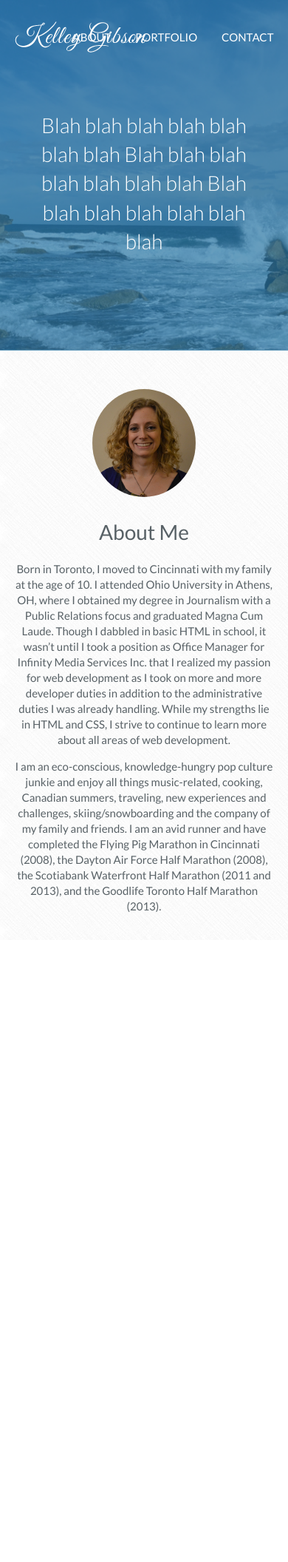
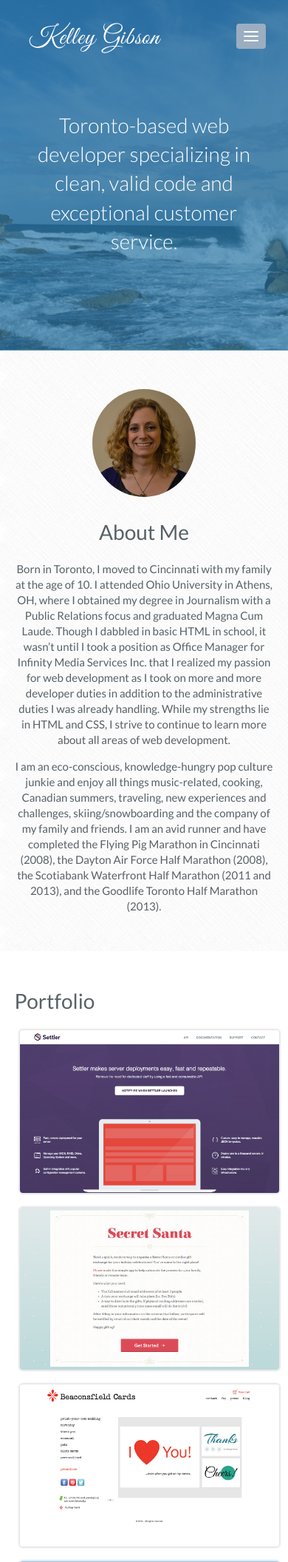
Before and after one commit to kgibs/kelleygibson.ca, a PHP site: page / in a window 390 px wide. Shown: the top 2112 px of the page at 74% size. Run offline with PHP 8.4, Linux system fonts and the light colour scheme.

Commit message:
Responsive adjustments, browser fix, mobile nav, favicon.

```diff
--- a/index.html
+++ b/index.html
@@ -9,13 +9,28 @@
 
   <link rel="stylesheet" href="style.css">
   <link href='http://fonts.googleapis.com/css?family=Lato:300,400,700' rel='stylesheet' type='text/css'>
-  <!-- ADD FAVICON (INITALS IN CIRCLE) -->
+
+  <link rel="shortcut icon" href="favicon.ico" type="image/x-icon">
+  <link rel="icon" href="favicon.ico" type="image/x-icon">
+
+  <script type="text/javascript" src="js/modernizr.js"></script>
+
+  <!--[if lte IE 8]>
+    <script type="text/javascript">
+      alert('This site has not been optimized for your browser. Please update your browser to view.');
+    </script>
+  <![endif]-->
 </head>
 <body id="top">
   <header>
-    <div class="container">
+    <div class="navbar">
       <h1><a href="#top">Kelley Gibson</a></h1>
 
+      <button class="nav-toggle">
+        <span class="icon-bar"></span>
+        <span class="icon-bar"></span>
+        <span class="icon-bar"></span>
+      </button>
       <nav>
         <ul>
           <li><a href="#about">About</a></li>
@@ -30,7 +45,7 @@
   <section id="hero">
     <div class="container">
 
-      <p class="hero-text">Blah blah blah blah blah blah blah Blah blah blah blah blah blah blah Blah blah blah blah blah blah blah</p>
+      <p class="hero-text">Toronto-based web developer specializing in clean, valid code and exceptional customer service.</p>
 
     </div>
   </section>
@@ -58,7 +73,7 @@
       <h2>Portfolio</h2>
 
       <ul class="clearfix">
-        <li title="Coming Soon!"><img src="images/portfolio/settler.png" alt="Settler"></li>
+        <li><a href="http://settler.io/" title="Settler" target="_blank"><img src="images/portfolio/settler.png" alt="Settler"></a></li>
         <li><a href="http://secretsanta.phuse.ca/" title="Secret Santa App" target="_blank"><img src="images/portfolio/secretsanta.png" alt="Secret Santa app"></a></li>
         <li><a href="http://beaconsfieldcards.com" title="Beaconsfield Cards" target="_blank"><img src="images/portfolio/beaconsfieldcards.png" alt="Beaconsfield Cards"></a></li>
         <li><a href="http://sbssandwiches.com/" title="Sky Blue Sky Sandwiches" target="_blank"><img src="images/portfolio/sbs.png" alt="Sky Blue Sky Sandwiches"></a></li>
--- a/js/main.js
+++ b/js/main.js
@@ -2,10 +2,15 @@
   var bodyOffset = $('body').offset().top;
   var headerHeight = $('header').height();
   var viewportHeight = $(window).height();
-  console.log(viewportHeight/2);
+  // console.log(viewportHeight/2);
 
 
+  if(Modernizr.touch){
+    $('header').addClass('scroll');
+  }
+
   $(window).scroll(function(){
+    if(!Modernizr.touch){
       if($('header').hasClass('scroll')){
         if($('header').offset().top <= $('header').height()){
           $('header').removeClass('scroll');
@@ -14,6 +19,7 @@
       }
       if($('header').offset().top > $('header').height()){
         $('header').addClass('scroll');
+      }
     }
   });
 
@@ -26,4 +32,15 @@
     $(this).addClass('active');
     $('body').scrollTo(target-headerHeight, 1000);
   });
+
+  $('.nav-toggle').click(function(e){
+    e.preventDefault();
+    $('nav').toggleClass('show');
+    if($('nav').hasClass('show')){
+      $('nav').slideDown();
+    } else {
+      $('nav').slideUp();
+    }
+    return false;
   });
+});
--- a/style.css
+++ b/style.css
@@ -16,10 +16,11 @@
   -ms-transition: background 300ms linear;
   transition: background 300ms linear; }
   header .container {
-    padding: 29px 0;
+    padding: 30px 0;
     position: relative; }
   header h1 {
-    margin: 0; }
+    margin: 0;
+    padding: 30px 0 30px 10%; }
     header h1 a {
       display: block;
       text-indent: 100%;
@@ -29,28 +30,71 @@
       background-image: url(images/logo_white.png);
       background-position: top left;
       background-repeat: no-repeat; }
+      @media screen and (-webkit-min-device-pixel-ratio: 2), (min-resolution: 192dpi) {
+        header h1 a {
+          background-image: url(images/logo_white@2x.png);
+          background-size: 179px 42px; } }
       header h1 a:hover {
         opacity: 0.5; }
-  header nav {
-    position: absolute;
-    top: 50%;
-    right: 0;
-    transform: translateY(-50%);
-    -webkit-transform: translateY(-50%); }
-    header nav ul {
-      list-style: none;
-      padding: 0;
-      margin: 0; }
+  header .navbar {
+    position: relative; }
+  header nav ul {
+    list-style: none;
+    padding: 0;
+    margin: 0; }
+    header nav ul li a {
+      text-transform: uppercase;
+      color: #fff; }
+      header nav ul li a:hover {
+        opacity: 0.5; }
+  @media screen and (max-width: 767px) {
+    header .nav-toggle {
+      position: absolute;
+      right: 30px;
+      top: 32px;
+      background-color: #9badc1;
+      border: none;
+      text-align: center;
+      border-radius: 4px;
+      padding: 10px;
+      cursor: pointer; }
+      header .nav-toggle .icon-bar {
+        display: block;
+        border-radius: 1px;
+        width: 20px;
+        height: 2px;
+        background-color: #fff;
+        margin-top: 4px; }
+        header .nav-toggle .icon-bar:first-of-type {
+          margin-top: 0; }
+      header .nav-toggle:focus {
+        outline: none; }
+    header nav {
+      display: none;
+      background: rgba(255, 255, 255, 0.95);
+      padding: 20px 0 0; }
+      header nav ul {
+        padding-bottom: 20px; }
+        header nav ul li a {
+          color: #586166;
+          padding: 10px;
+          display: block;
+          text-align: center; } }
+  @media screen and (min-width: 768px) {
+    header .nav-toggle {
+      display: none; }
+    header nav {
+      display: inherit !important;
+      position: absolute;
+      top: 50%;
+      right: 10%;
+      transform: translateY(-50%);
+      -webkit-transform: translateY(-50%); }
       header nav ul li {
         display: inline-block;
         margin-left: 30px; }
         header nav ul li:first-child {
-          margin-left: 0; }
-        header nav ul li a {
-          text-transform: uppercase;
-          color: #fff; }
-          header nav ul li a:hover, header nav ul li a.active {
-            opacity: 0.5; }
+          margin-left: 0; } }
   header.scroll {
     background: #fff;
     -webkit-transition: background 300ms linear;
@@ -60,6 +104,10 @@
     transition: background 300ms linear; }
     header.scroll h1 a {
       background-image: url(images/logo.png); }
+      @media screen and (-webkit-min-device-pixel-ratio: 2), (min-resolution: 192dpi) {
+        header.scroll h1 a {
+          background-image: url(images/logo@2x.png);
+          background-size: 179px 42px; } }
     header.scroll nav ul li a {
       color: #586166; }
 
@@ -122,12 +170,15 @@
   margin-left: 2%;
   width: 23%; }
 
+.no-touch #hero {
+  background-attachment: fixed; }
+
 #hero {
   background-image: url(images/hero_image.png);
   background-position: center bottom;
   background-repeat: no-repeat;
   background-size: cover;
-  background-attachment: fixed;
+  background-attachment: scroll;
   padding: 254px 0 225px; }
   @media screen and (max-width: 767px) {
     #hero {
@@ -178,9 +229,12 @@
         margin-bottom: 20px; } }
     #portfolio ul li a {
       display: block;
-      font-size: 0; }
+      font-size: 0;
+      outline: none;
+      border: none; }
     #portfolio ul li img {
-      border-radius: 4px; }
+      border-radius: 4px;
+      border: none; }
 
 #contact {
   text-align: center; }
--- a/style.scss
+++ b/style.scss
@@ -19,11 +19,12 @@
   -ms-transition: background 300ms linear;
   transition: background 300ms linear;
   .container {
-    padding: 29px 0;
+    padding: 30px 0;
     position: relative;
   }
   h1 {
     margin: 0;
+    padding: 30px 0 30px 10%;
     a {
       display: block;
       text-indent: 100%;
@@ -33,33 +34,95 @@
       background-image: url(images/logo_white.png);
       background-position: top left;
       background-repeat: no-repeat;
+      @media screen and (-webkit-min-device-pixel-ratio: 2),
+      (min-resolution: 192dpi) {
+        background-image: url(images/logo_white@2x.png);
+        background-size: 179px 42px;
+      }
       &:hover {
         opacity: 0.5;
       }
     }
   }
+  .navbar {
+    position: relative;
+  }
   nav {
-    position: absolute;
-    top: 50%;
-    right: 0;
-    transform: translateY(-50%);
-    -webkit-transform: translateY(-50%);
     ul {
       list-style: none;
       padding: 0;
       margin: 0;
       li {
-        display: inline-block;
-        margin-left: 30px;
-        &:first-child {
-          margin-left: 0;
-        }
         a {
           text-transform: uppercase;
           color: #fff;
-          &:hover,
-          &.active {
+          &:hover {
             opacity: 0.5;
+          }
+        }
+      }
+    }
+  }
+  @media screen and (max-width: 767px){
+    .nav-toggle {
+      position: absolute;
+      right: 30px;
+      top: 32px;
+      background-color: #9badc1;
+      border: none;
+      text-align: center;
+      border-radius: 4px;
+      padding: 10px;
+      cursor: pointer;
+      .icon-bar {
+        display: block;
+        border-radius: 1px;
+        width: 20px;
+        height: 2px;
+        background-color: #fff;
+        margin-top: 4px;
+        &:first-of-type {
+          margin-top: 0;
+        }
+      }
+      &:focus {
+        outline: none;
+      }
+    }
+    nav {
+      display: none;
+      background: rgba(255, 255, 255, 0.95);
+      padding: 20px 0 0;
+      ul {
+        padding-bottom: 20px;
+        li {
+          a {
+            color: $textcolor;
+            padding: 10px;
+            display: block;
+            text-align: center;
+          }
+        }
+      }
+    }
+  }
+  @media screen and (min-width: 768px){
+    .nav-toggle {
+      display: none;
+    }
+    nav {
+      display: inherit !important;
+      position: absolute;
+      top: 50%;
+      right: 10%;
+      transform: translateY(-50%);
+      -webkit-transform: translateY(-50%);
+      ul {
+        li {
+          display: inline-block;
+          margin-left: 30px;
+          &:first-child {
+            margin-left: 0;
           }
         }
       }
@@ -74,6 +137,11 @@
     transition: background 300ms linear;
     h1 a {
       background-image: url(images/logo.png);
+      @media screen and (-webkit-min-device-pixel-ratio: 2),
+      (min-resolution: 192dpi) {
+        background-image: url(images/logo@2x.png);
+        background-size: 179px 42px;
+      }
     }
     nav {
       ul {
@@ -158,12 +226,18 @@
   width: 23%;
 }
 
+.no-touch {
+  #hero {
+    background-attachment: fixed;
+  }
+}
+
 #hero {
   background-image: url(images/hero_image.png);
   background-position: center bottom;
   background-repeat: no-repeat;
   background-size: cover;
-  background-attachment: fixed;
+  background-attachment: scroll;
   padding: 254px 0 225px;
   @media screen and (max-width: 767px){
     padding: 150px 0 130px;
@@ -227,9 +301,12 @@
       a {
         display: block;
         font-size: 0;
+        outline: none;
+        border: none;
       }
       img {
         border-radius: 4px;
+        border: none;
       }
     }
   }
```
Also changed, not shown: favicon.ico (added), favicon.png (added), images/logo@2x.png (added), images/logo_white@2x.png (added), js/modernizr.js (added). Lines whose indentation alone changed are shown as unchanged.
